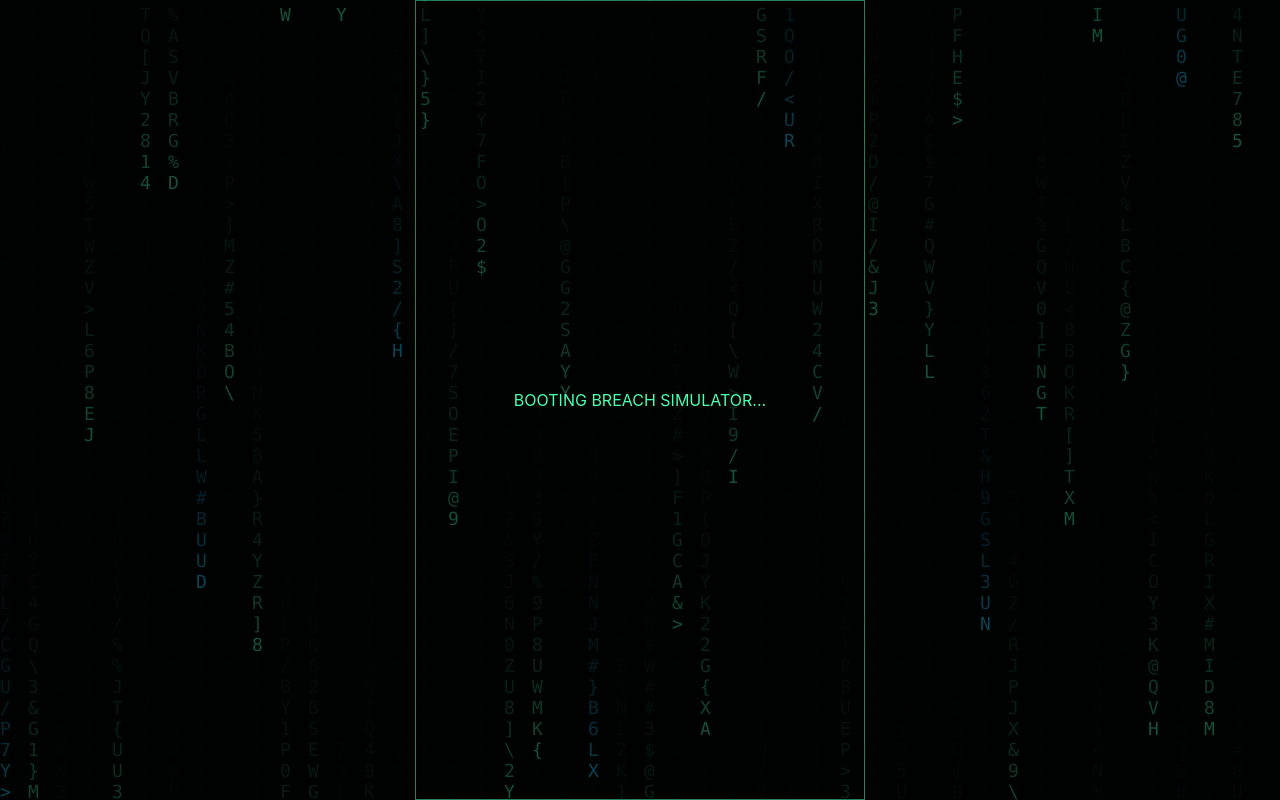
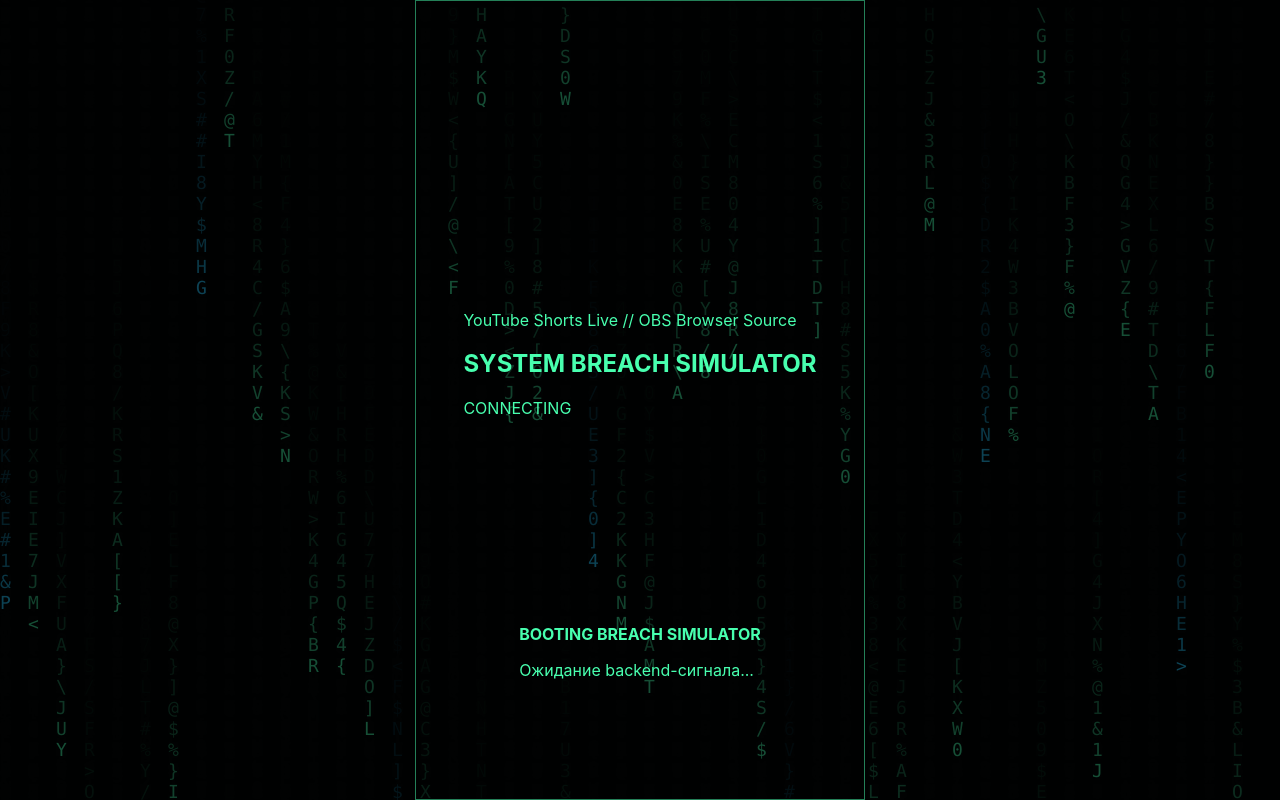
Before and after one commit to Yojiks/access-granted-live, a React (Vite) app in the folder frontend/: page / in a window 1280 px wide. Built offline with nearby package versions, Linux system fonts and the light colour scheme; no server answers.

Commit message:
feat: compose live overlay screen

```diff
--- a/frontend/src/App.tsx
+++ b/frontend/src/App.tsx
@@ -1,12 +1,62 @@
+import BannerSlot from "./components/BannerSlot";
+import CodeDisplay from "./components/CodeDisplay";
+import DevPanel from "./components/DevPanel";
+import EventFeed from "./components/EventFeed";
+import LeaderboardPanel from "./components/LeaderboardPanel";
+import LeakTimer from "./components/LeakTimer";
 import MatrixRain from "./components/MatrixRain";
+import StatsGrid from "./components/StatsGrid";
+import WinnerOverlay from "./components/WinnerOverlay";
+import { useGameSocket } from "./hooks/useGameSocket";
+
+const isDebugMode = () => new URLSearchParams(window.location.search).get("debug") === "true";
 
 const App = () => {
+  const debug = isDebugMode();
+  const { snapshot, connectionState, sendMessage, sendRandomGuess, forceNewRound } = useGameSocket(debug);
+
   return (
     <main className="app-shell">
       <MatrixRain />
-      <section className="overlay-frame">
-        <p>BOOTING BREACH SIMULATOR...</p>
+      <section className={`overlay-frame overlay-frame--${connectionState}`}>
+        <div className="scanline-layer" aria-hidden="true" />
+        <header className="app-header">
+          <div>
+            <span className="eyebrow">YouTube Shorts Live // OBS Browser Source</span>
+            <h1>SYSTEM BREACH SIMULATOR</h1>
+          </div>
+          <div className={`connection-pill connection-pill--${connectionState}`}>
+            <span />
+            {connectionState.toUpperCase()}
+          </div>
+        </header>
+
+        {snapshot ? (
+          <>
+            <BannerSlot banner={snapshot.config.banner1} position="top" />
+            <StatsGrid snapshot={snapshot} />
+            <CodeDisplay snapshot={snapshot} />
+            <LeakTimer snapshot={snapshot} />
+            <EventFeed events={snapshot.events} />
+            <LeaderboardPanel leaderboard={snapshot.leaderboard} />
+            <BannerSlot banner={snapshot.config.banner2} position="bottom" />
+            <WinnerOverlay snapshot={snapshot} />
+          </>
+        ) : (
+          <section className="boot-panel">
+            <strong>BOOTING BREACH SIMULATOR</strong>
+            <p>Ожидание backend-сигнала...</p>
+          </section>
+        )}
       </section>
+      {debug && (
+        <DevPanel
+          snapshot={snapshot}
+          onSendMessage={sendMessage}
+          onRandomGuess={sendRandomGuess}
+          onForceNewRound={forceNewRound}
+        />
+      )}
     </main>
   );
 };
```
